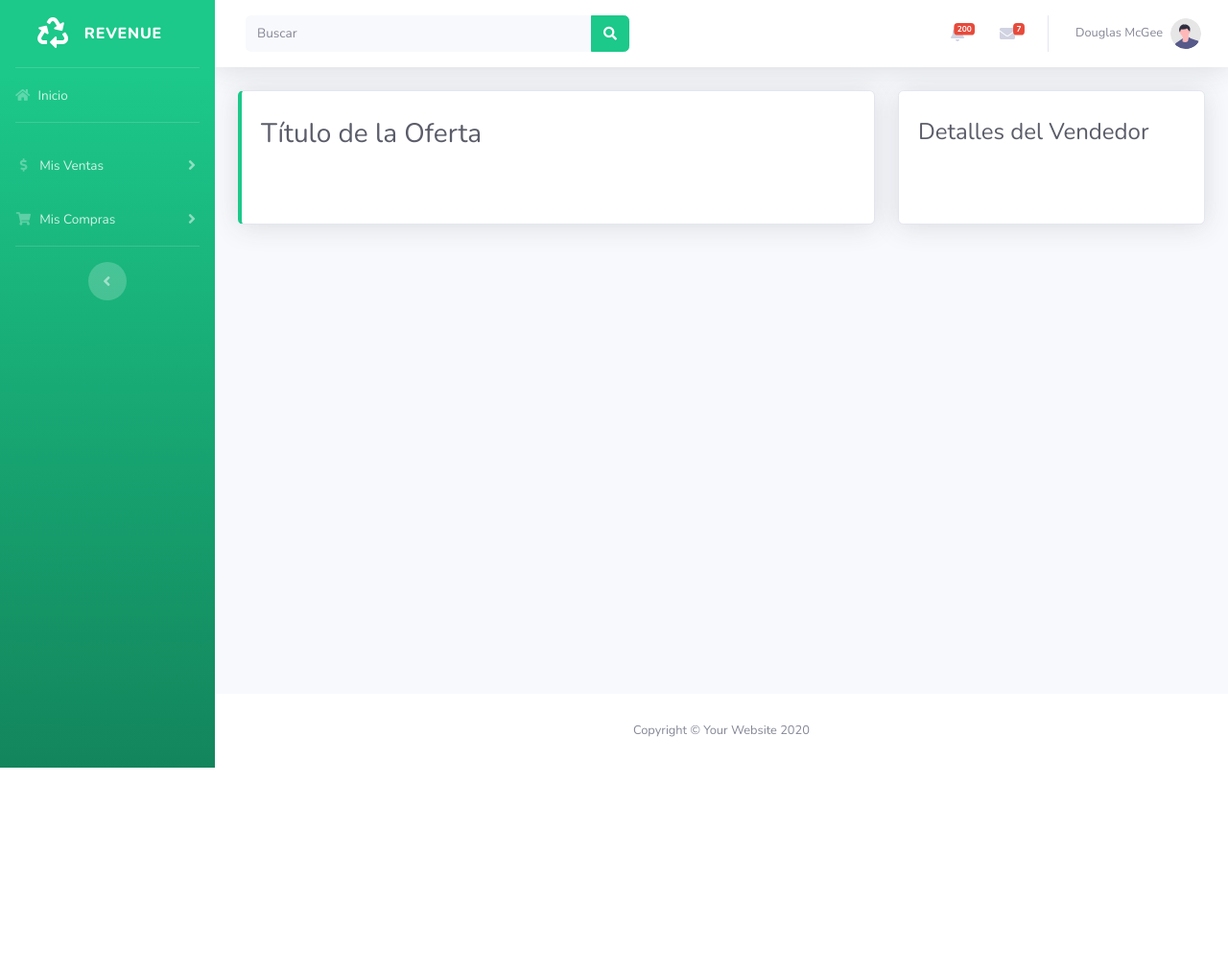
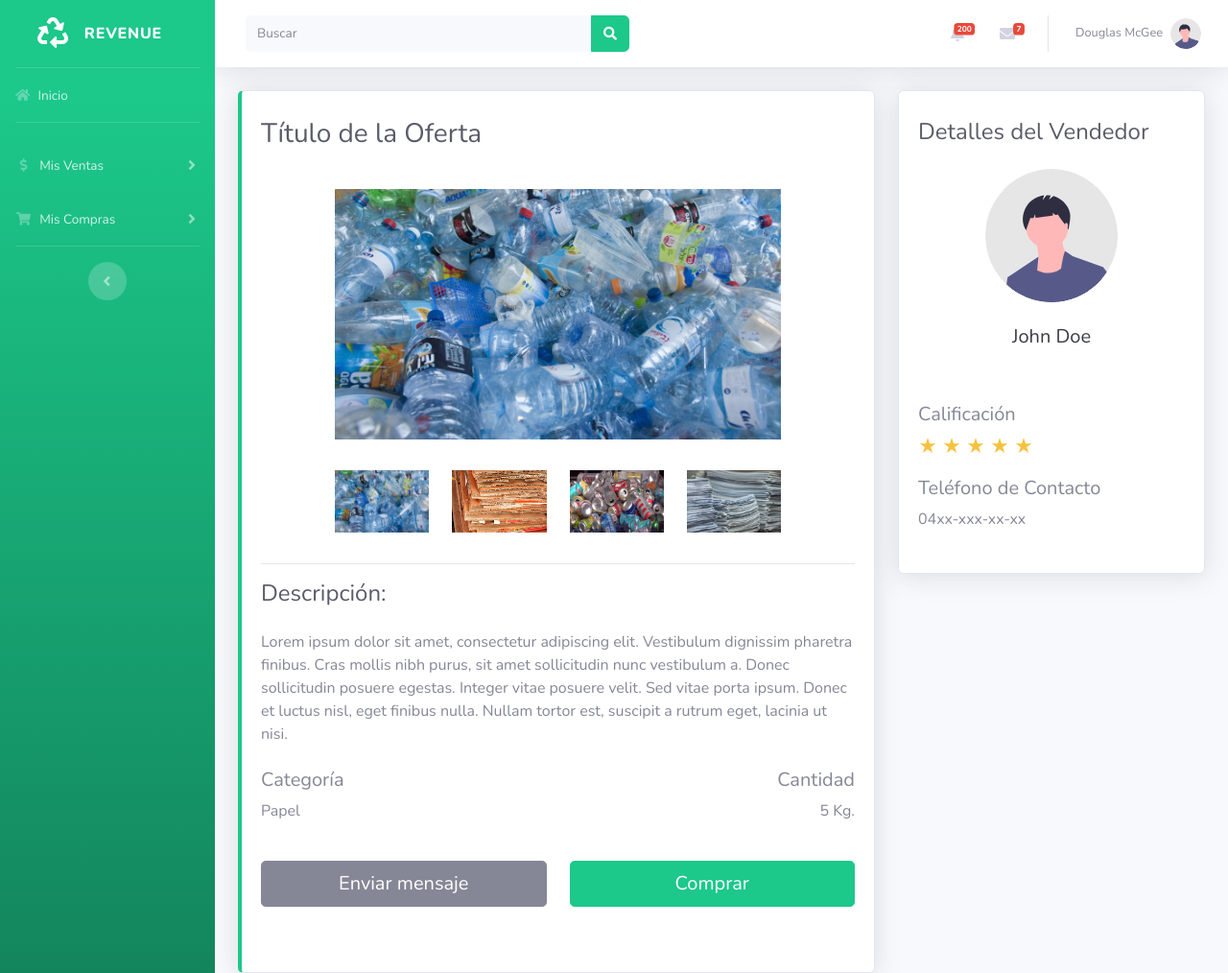
Before and after one commit to qubit26/Revenue, a Django app: page /offer_detail/ in a window 1280 px wide. Shown: the whole page at 96% size. Before the commit the page ends 800 px from the top, so only its background shows below. Run offline with Django 4.2, Linux system fonts and the light colour scheme; some libraries are stand-ins or nearby versions.

Commit message:
Avance parcial de la seccion de ventas

```diff
--- /dev/null
+++ b/management/static/js/carrusel-detalle.js
@@ -0,0 +1,12 @@
+function myFunction(imgs) {
+    // Get the expanded image
+    var expandImg = document.getElementById("expandedImg");
+    // Get the image text
+    var imgText = document.getElementById("imgtext");
+    // Use the same src in the expanded image as the image being clicked on from the grid
+    expandImg.src = imgs.src;
+    // Use the value of the alt attribute of the clickable image as text inside the expanded image
+    imgText.innerHTML = imgs.alt;
+    // Show the container element (hidden with CSS)
+    expandImg.parentElement.style.display = "block";
+  }
--- a/management/templates/detalle_oferta.html
+++ b/management/templates/detalle_oferta.html
@@ -18,8 +18,65 @@
                     <div class="card-body">
                         <h1 class="h3 mb-4 text-gray-800">Título de la Oferta</h1>
                         {% comment %} Carrusel de Imagenes {% endcomment %}
+                        <div class="mb-3 d-flex flex-column">
+                            <div class="w-75 my-3 align-self-center">
+                                <img class="img-fluid" src="{% static 'img/plastico.jpg' %}">
+                            </div>
+                            <div class="w-75 my-3 align-self-center">
+                                <div class="row d-flex justify-content-around">
+                                    <div class="col-xl-3">
+                                        <img class="w-100 h-100" src="{% static 'img/plastico.jpg' %}">
+                                    </div>
+                                    <div class="col-xl-3">
+                                        <img class="w-100 h-100" src="{% static 'img/carton.jpg' %}">
+                                    </div>
+                                    <div class="col-xl-3">
+                                        <img class="w-100 h-100" src="{% static 'img/latas.jpg' %}">
+                                    </div>
+                                    <div class="col-xl-3">
+                                        <img class="w-100 h-100" src="{% static 'img/papel.jpg' %}">
+                                    </div>
+                                </div>
+                            </div>
+                        </div>
+                        {% comment %} Fin del Carrusel de Imagenes {% endcomment %}
+                        <hr>
+                        {% comment %} Descripción de la oferta {% endcomment %}
+                        <div class="mb-3">
+                            <h4 class="h4 mb-4 text-gray-800">Descripción:</h4>
+                            <p id="descripcionDetalle">
+                                Lorem ipsum dolor sit amet, consectetur adipiscing elit. Vestibulum dignissim pharetra finibus. Cras mollis nibh purus, sit amet sollicitudin nunc vestibulum a. Donec sollicitudin posuere egestas. Integer vitae posuere velit. Sed vitae porta ipsum. Donec et luctus nisl, eget finibus nulla. Nullam tortor est, suscipit a rutrum eget, lacinia ut nisi.
+                            </p>
+                        </div>
+                        {% comment %} Fin de la descripción de la oferta {% endcomment %}
 
-                        {% comment %} Fin del Carrusel de Imagenes {% endcomment %}
+                        {% comment %} Sección Cantidad y Categoría {% endcomment %}
+                        <div class="mb-3">
+                            <div class="row my-4">
+                                <div class="col-xl-6">
+                                    <p class="h5">Categoría</p>
+                                    <p id="categoriaDetalle">Papel</p>
+                                </div>
+                                <div class="col-xl-6">
+                                    <p class="h5 text-right">Cantidad</p>
+                                    <p id="cantidadDetalle" class="text-right">5 Kg.</p>
+                                </div>
+                            </div>
+                        </div>
+                        {% comment %} Fin de Sección Cantidad y Categoría {% endcomment %}
+
+                        {% comment %} Botones para contactar o enviar mensaje {% endcomment %}
+                        <div class="mb-3">
+                            <div class="row">
+                                <div class="col-xl-6">
+                                    <button class="btn btn-secondary btn-block btn-lg w-100" id="contactar">Enviar mensaje</button>
+                                </div>
+                                <div class="col-xl-6">
+                                    <button class="btn btn-success btn-block btn-lg w-100" id="comprar">Comprar</button>
+                                </div>
+                            </div>
+                        </div>
+                        {% comment %} Fin de la sección de los botones para contactar o enviar mensaje {% endcomment %}
                     </div>
                 </div>
             </div>
@@ -27,9 +84,17 @@
 
             {% comment %} Sección de detalle del vendedor {% endcomment %}
             <div class="col-xl-4">
-                <div class="card shadow h-100 py-2 mb-4">
+                <div class="card shadow py-2 mb-4">
                     <div class="card-body">
                         <h4 class="h4 mb-4 text-gray-800">Detalles del Vendedor</h4>
+                        <div class="mt-3 d-flex flex-column">
+                            <img src="{% static 'img/undraw_profile.svg' %}" class="w-50 align-self-center rounded-circle">
+                            <h5 class="h5 mb-4 text-gray-900 text-center my-4">John Doe</h5>
+                            <hr>
+                            <p class="h5">Calificación</p>
+                            <p id="calificacion" class="text-warning text-lg">&#9733; &#9733; &#9733; &#9733; &#9733;</p>
+                            <p class="h5">Teléfono de Contacto</p>04xx-xxx-xx-xx</p>
+                        </div>
                     </div>
                 </div>
             </div>
--- a/management/templates/layouts/main.html
+++ b/management/templates/layouts/main.html
@@ -24,6 +24,9 @@
     <!-- Custom styles for this page -->
     <link href="{% static 'vendor/datatables/dataTables.bootstrap4.min.css' %}" rel="stylesheet">
 
+    {% comment %} Estilos del Carrusel {% endcomment %}
+    <link href="{% static 'css/carrusel-detalle.css' %}" rel="stylesheet">
+
 </head>
 
 <body id="page-top">
@@ -39,13 +42,13 @@
            {% block content %}{% endblock %}
 
             <!-- Footer -->
-            <footer class="sticky-footer bg-white">
+            {% comment %} <footer class="sticky-footer bg-white">
                 <div class="container my-auto">
                     <div class="copyright text-center my-auto">
                         <span>Copyright &copy; Your Website 2020</span>
                     </div>
                 </div>
-            </footer>
+            </footer> {% endcomment %}
             <!-- End of Footer -->
 
         </div>
@@ -96,6 +99,9 @@
     <!-- Page level custom scripts -->
     <script src="{% static 'js/demo/datatables-demo.js' %}"></script>
 
+    {% comment %} Scripts del Carrusel {% endcomment %}
+    <script src="{% static 'js/carrusel-detalle.js' %}"></script>
+
 </body>
 
 </html>
```
Also changed, not shown: management/static/css/carrusel-detalle.css (added, +48 -0 lines), management/static/img/carrusel1.jpg, management/static/img/carrusel2.jpg, 2 other files.
